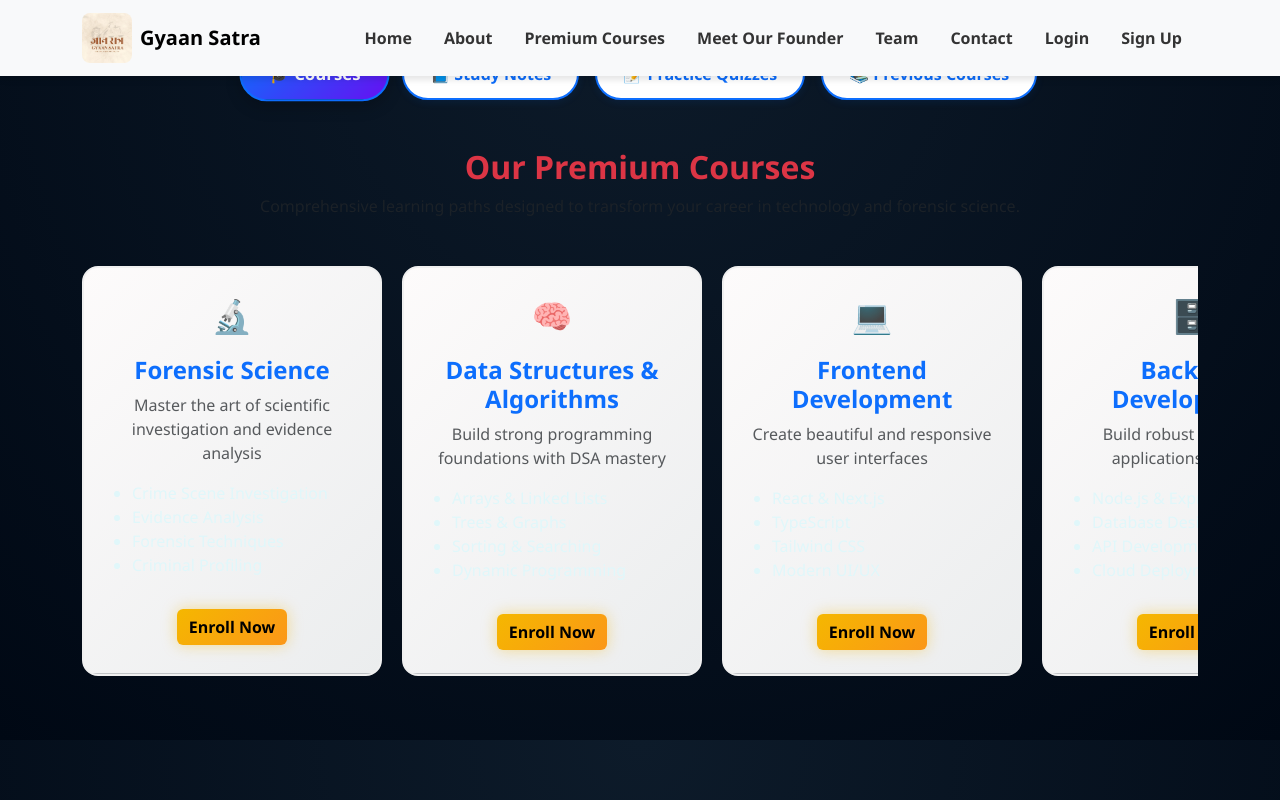
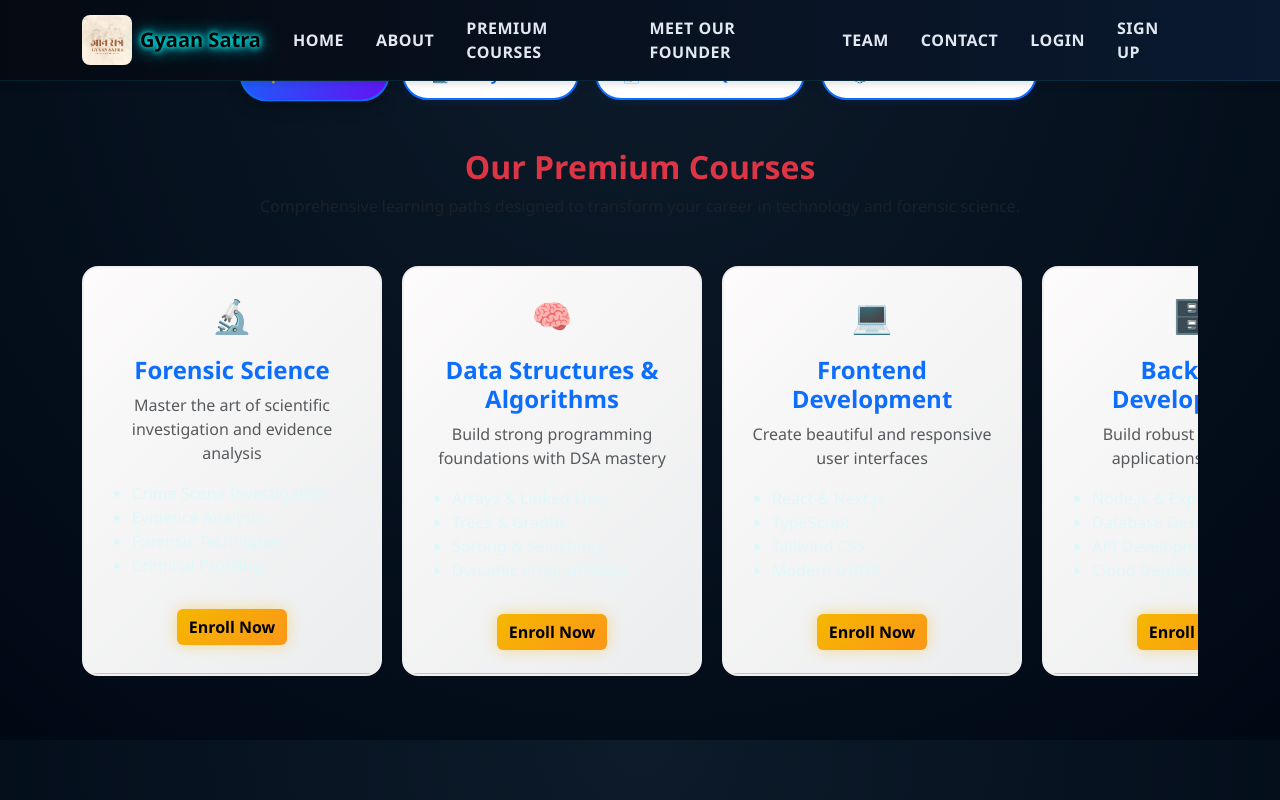
Before and after one commit to Deepaksingh1227/GyaanSatra, a React (Vite) app in the folder frontend/: page /premiumcourses in a window 1280 px wide. Built offline with nearby package versions, Linux system fonts and the light colour scheme.

Commit message:
Update Nav.css

```diff
--- a/frontend/src/navbar/Nav.css
+++ b/frontend/src/navbar/Nav.css
@@ -1,35 +1,73 @@
-
-.navbar-nav .nav-link {
-  transition: color 0.3s ease;
-  color: #333 !important;
+/* Fixed Navbar Base - Forensic Dark Theme */
+.navbar {
+  position: fixed;
+  top: 0;
+  width: 100%;
+  background: linear-gradient(90deg, #050a12, #0a192f); /* deep forensic gradient */
+  padding: 14px 0;
+  z-index: 999;
+  box-shadow: 0 4px 20px rgba(0, 229, 255, 0.15); /* cyan glow shadow */
+  border-bottom: 1px solid rgba(0, 229, 255, 0.1);
+}
+.neon-text {
+  text-shadow: 0 0 5px #00ffff, 0 0 10px #00ffff, 0 0 20px #00e5ff;
 }
 
 
+/* Navbar Links */
+.navbar-nav .nav-link {
+  position: relative;
+  font-weight: 600;
+  font-size: 1rem;
+  letter-spacing: 0.5px;
+  color: #e2e8f0 !important; /* soft whitish-gray */
+  text-transform: uppercase;
+  transition: color 0.3s ease, text-shadow 0.3s ease;
+}
+
+/* Active Link */
+.navbar-nav .nav-link.active {
+  color: #00e5ff !important;
+  text-shadow: 0 0 8px rgba(0, 229, 255, 0.8);
+  font-weight: 700;
+}
+
+/* Hover Animation: Underline Neon */
+.navbar-nav .nav-link::after {
+  content: "";
+  position: absolute;
+  left: 0;
+  bottom: -6px;
+  width: 0;
+  height: 2px;
+  background: #00e5ff;
+  box-shadow: 0 0 8px rgba(0, 229, 255, 0.8);
+  transition: width 0.3s ease;
+}
+
+.navbar-nav .nav-link:hover::after {
+  width: 100%;
+}
+
 .navbar-nav .nav-link:hover {
-  color: #fb9718 !important; /* orange hover */
+  color: #00e5ff !important;
+  text-shadow: 0 0 6px rgba(0, 229, 255, 0.8);
 }
-.navbar-nav .nav-link.active {
-  color: #15d1e9 !important; /* cyan active color */
-  font-weight: bold;
-}
+
+/* Nav Items Container */
 .nav-links {
   list-style: none;
   display: flex;
-  gap: 1rem;
+  gap: 1.5rem;
 }
 
+/* Nav Item */
 .nav-item {
   cursor: pointer;
+}
+
+/* Group Hover Scaling */
+.group:hover .nav-link {
+  transform: scale(1.05);
   transition: transform 0.2s ease;
 }
-
-.nav-link {
-  text-decoration: none;
-  color: #333;
-  font-weight: 500;
-}
-
-.group:hover .nav-link {
-  color: #007bff;
-  transform: scale(1.05);
-}
```
